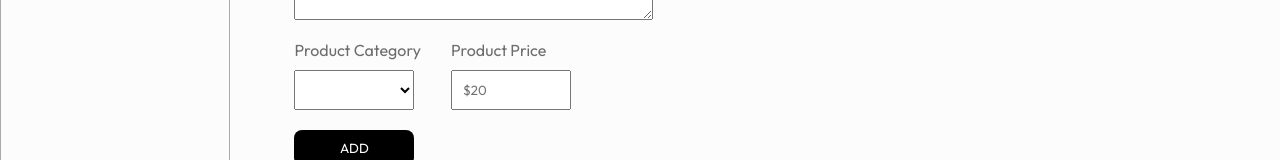
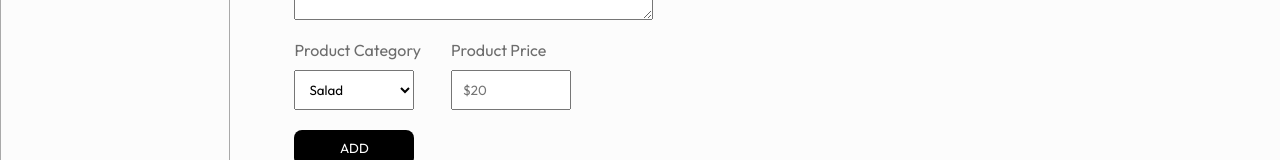
Before and after one commit to Krishnamurari7/resturent, a React (Vite) app in the folder admin/: page /add in a window 1280 px wide. Shown: the part 487-647 px from the top of the page. Built offline with nearby package versions, Linux system fonts and the light colour scheme.

Commit message:
add item page funcation almost complet

```diff
--- a/admin/src/App.jsx
+++ b/admin/src/App.jsx
@@ -5,10 +5,13 @@
 import Orders from './pages/Orders/Orders'
 import List from './pages/List/List'
 import Add from './pages/Add/Add'
+import { ToastContainer, toast } from 'react-toastify';
+import 'react-toastify/dist/ReactToastify.css';
 
 const App = () => {
   return (
     <div>
+      <ToastContainer />
       <Navbar />
       <hr />
       <div className="app-content">
--- a/admin/src/pages/Add/Add.jsx
+++ b/admin/src/pages/Add/Add.jsx
@@ -1,43 +1,94 @@
-import React from 'react';
+import React, { useState } from 'react';
 import './Add.css'
 import { assets } from '../../assets/assets';
+import axios from "axios"
+import { toast } from 'react-toastify';
 
 const Add = () => {
+
+    const url = "http://localhost:4000";
+
+
+    const  [image,setImage] = useState(false)
+    const [data,setData] = useState({
+        name:"",
+        description:"",
+        price:"",
+        category:"Salad"
+    })
+
+    const onChangeHandler = (event) => {
+        const name = event.target.name;
+        const value = event.target.value;
+        setData(data=>({...data,[name]:value}))
+    }
+
+
+    const onSubmitHandler = async (event) => {
+        event.preventDefault();
+        const formData = new FormData();
+        formData.append("name",data.name)
+        formData.append("description",data.description)
+        formData.append("price",Number(data.price))
+        formData.append("category",data.category)
+        formData.append("image",image)
+
+        const response = await axios.post(`${url}/api/food/add`,formData);
+
+        if(response.data.sucess){
+            setData({
+                name:"",
+                description:"",
+                price:"",
+                category:"Salad"
+            })
+            setImage(false)
+            toast.sucess(response.data.message)
+        }
+        else{
+            toast.error(response.data.message)
+
+        }
+    }
+
+
+
+
   return (
     <div className='add'>
-        <form className='flex-col'>
+        <form className='flex-col' onSubmit={onSubmitHandler}>
             <div className="add-img-upload flex-col">
                 <p>Upload Image</p>
                 <label htmlFor='image'>
-                    <img src={assets.upload_area} alt="" />
+                    <img src={image?URL.createObjectURL(image):assets.upload_area} alt="" />
                 </label>
-                <input type="file" id="image" hidden required />
+                <input onChange={(e)=>setImage(e.target.files[0])} type="file" id="image" hidden required />
             </div>
             <div className="add-product-name flex-col">
                 <p>Product name</p>
-                <input type="text" name='name' placeholder='Type here'/>
+                <input onChange={onChangeHandler} value={data.name} type="text" name='name' placeholder='Type here'/>
             </div>
             <div className="add-product-description flex-col">
                 <p>Product Description</p>
-                <textarea name='description' rows='6' placeholder='Write Content Here' ></textarea>
+                <textarea onChange={onChangeHandler} value={data.description} name='description' rows='6' placeholder='Write Content Here' ></textarea>
             </div>
             <div className="add-category-price">
                 <div className="add-category flex-col">
                     <p>Product Category</p>
-                    <select name='category' >
-                        <option value="Salad"></option>
-                        <option value="Rolls"></option>
-                        <option value="Deserts"></option>
-                        <option value="Sandwich"></option>
-                        <option value="Cake"></option>
-                        <option value="Pure veg"></option>
-                        <option value="Pasta"></option>
-                        <option value="Noodles"></option>
+                    <select onChange={onChangeHandler} name='category' >
+                        <option value="Salad">Salad</option>
+                        <option value="Rolls">Rolls</option>
+                        <option value="Deserts">Deserts</option>
+                        <option value="Sandwich">Sandwich</option>
+                        <option value="Cake">Cake</option>
+                        <option value="Pure veg">Pure veg</option>
+                        <option value="Pasta">Pasta</option>
+                        <option value="Noodles">Noodles</option>
                     </select>
                 </div>
                 <div className="add-price flex-col">
                     <p>Product Price</p>
-                    <input type="Number" name='price' placeholder='$20' />
+                    <input onChange={onChangeHandler} value={data.price} type="Number" name='price' placeholder='$20' />
                 </div>
             </div>
             <button type='submit' className='add-btn' >ADD</button>
```
Also changed, not shown: 2 other files (tests, documents, lock files or other folders).
